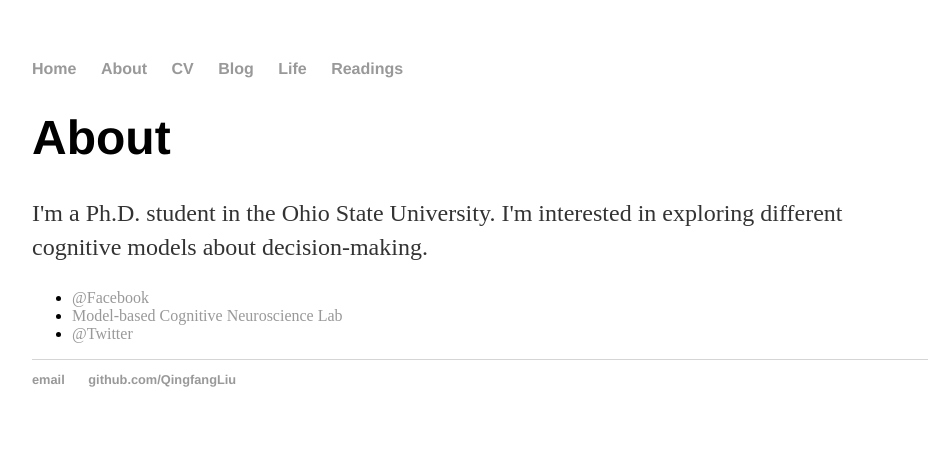
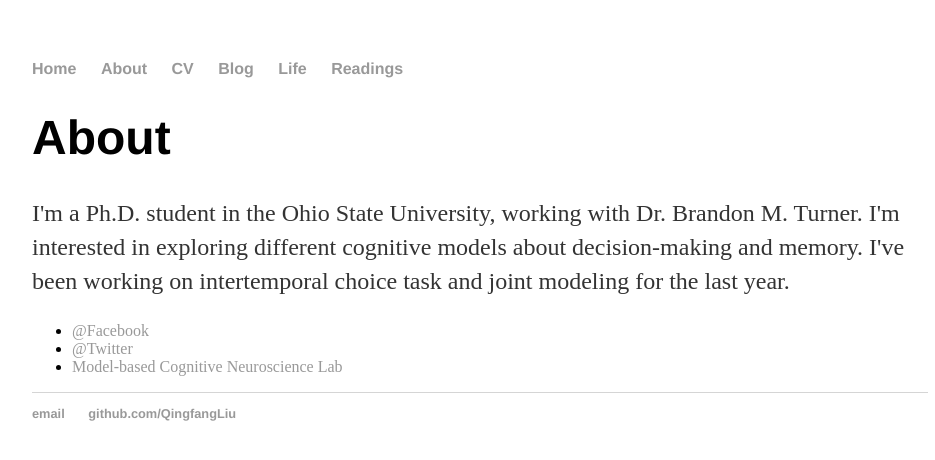
Before and after one commit to QingfangLiu/qingfangliu.github.io, a Jekyll site: the page built from about/index.html, in a window 1280 px wide. Shown: the top 460 px of the page, without its empty margins (160-1095 px from the left). Built offline with Jekyll 4.4.1, drawn with Linux system fonts in a browser that asks for light colours.

Commit message:
Update index.html

```diff
--- a/about/index.html
+++ b/about/index.html
@@ -5,13 +5,14 @@ title: About Qingfang Liu
 
 		<div class="about">
 			<h1>About</h1>
-			<p>I'm a Ph.D. student in the Ohio State University.
-		 	   I'm interested in exploring different cognitive models about decision-making.
+			<p>I'm a Ph.D. student in the Ohio State University, working with Dr. Brandon M. Turner.
+		 	   I'm interested in exploring different cognitive models about decision-making and memory.
+			   I've been working on intertemporal choice task and joint modeling for the last year.
 			</p>
 
 			<ul class="contacts">
 				<li><a href="https://www.facebook.com/AshleyQingfangLiu">@Facebook</a></li>
+				<li><a href="https://twitter.com/qingfangAshley">@Twitter</a></li>
 				<li><a href="https://turner-mbcn.com/">Model-based Cognitive Neuroscience Lab</a></li>
-				<li><a href="https://twitter.com/qingfangAshley">@Twitter</a></li>
-				</ul>
+			</ul>
 		</div>
```
